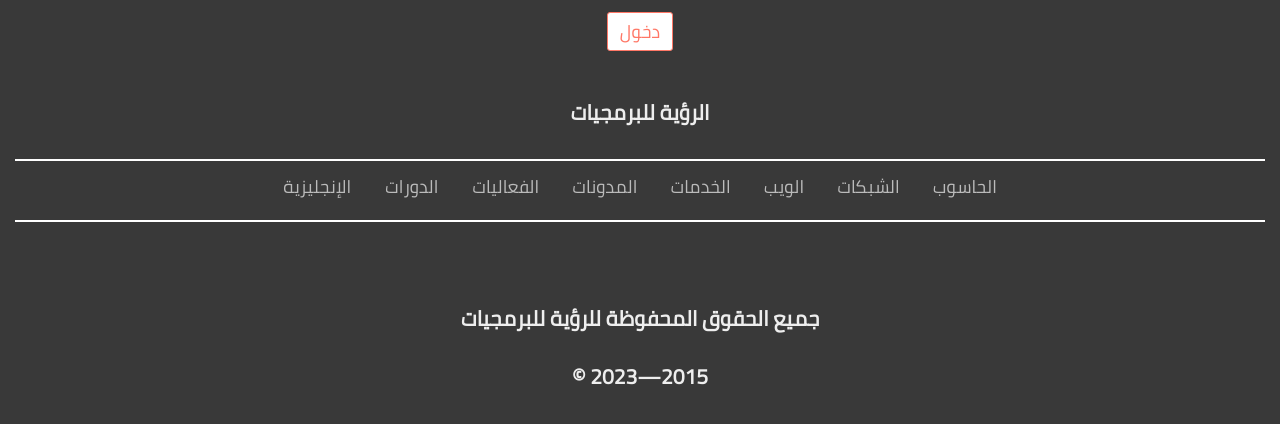
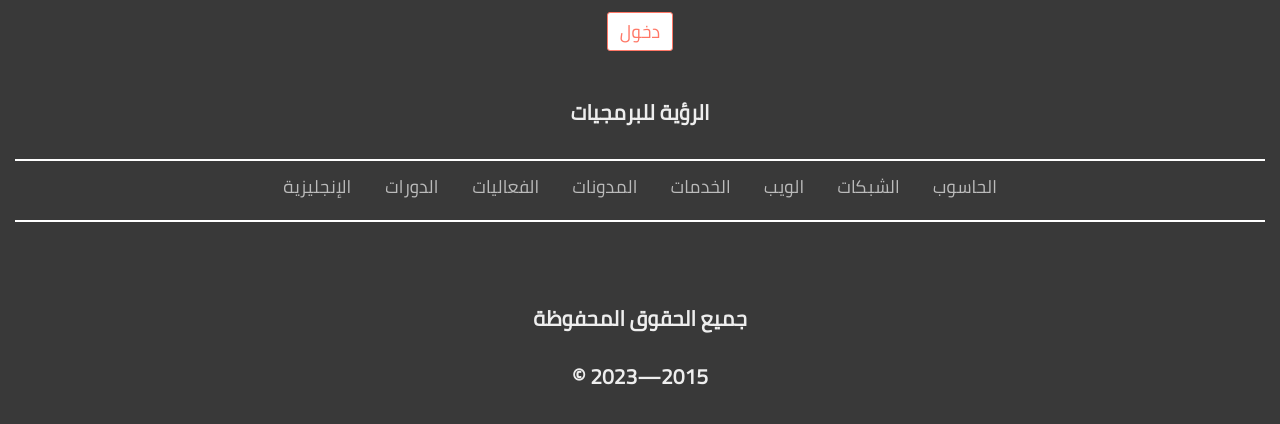
Before and after one commit to softwarepioneers/Tiigsi, a plain HTML site: page employees1.html in a window 1280 px wide. Shown: the part 1378-1802 px from the top of the page. Drawn offline with Linux system fonts and the light colour scheme.

Commit message:
Update employees1.html

```diff
--- a/employees1.html
+++ b/employees1.html
@@ -359,7 +359,7 @@
                 </div>
 
                   <div class="col-xs-12 text-center">
-		    <h2 > جميع الحقوق المحفوظة للرؤية للبرمجيات</h2>
+		    <h2 > جميع الحقوق المحفوظة </h2>
 		    <h2 >2015&mdash;<span id="demo"></span> &copy; </h2>
                 </div>
             </div>
```
